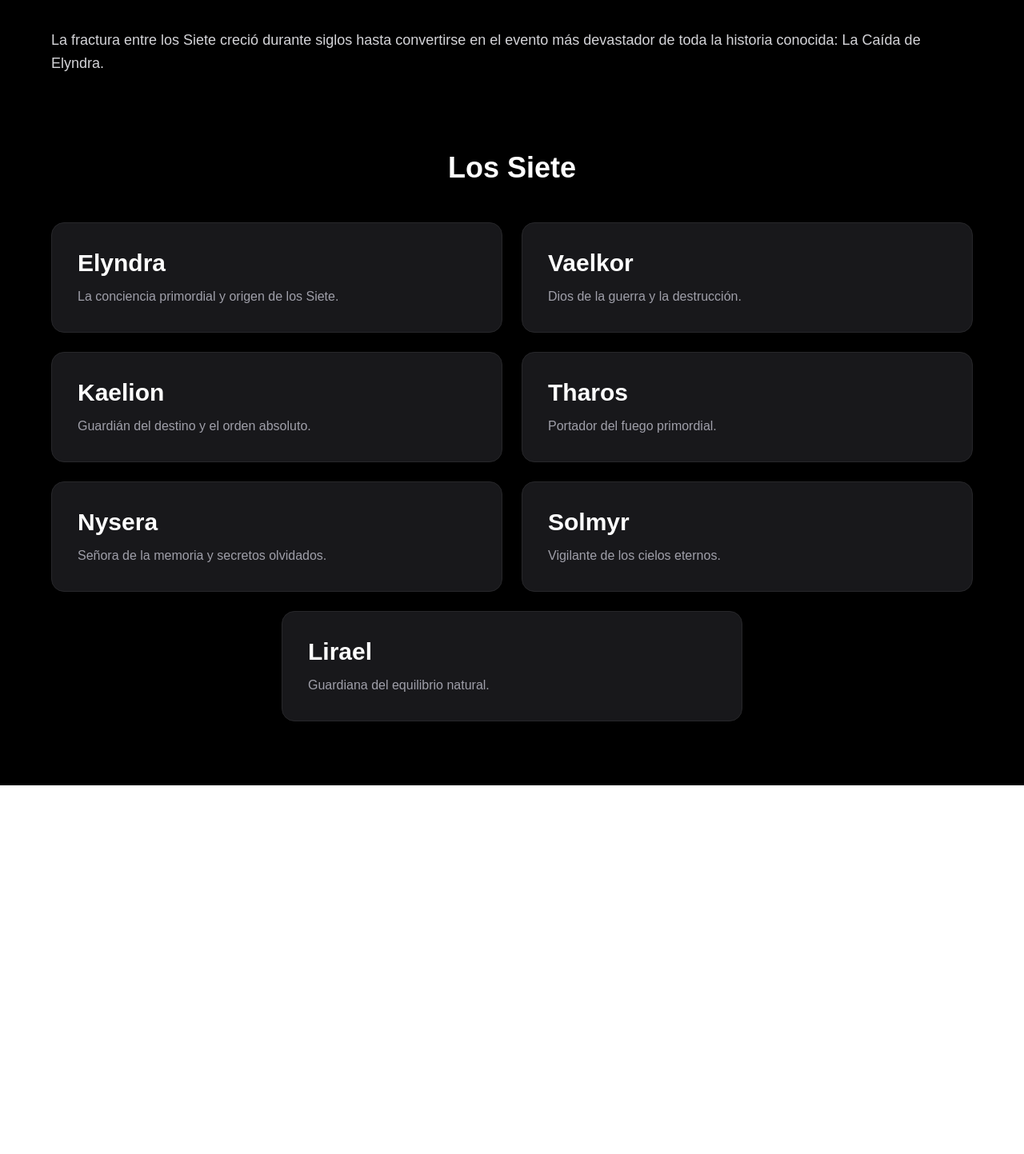
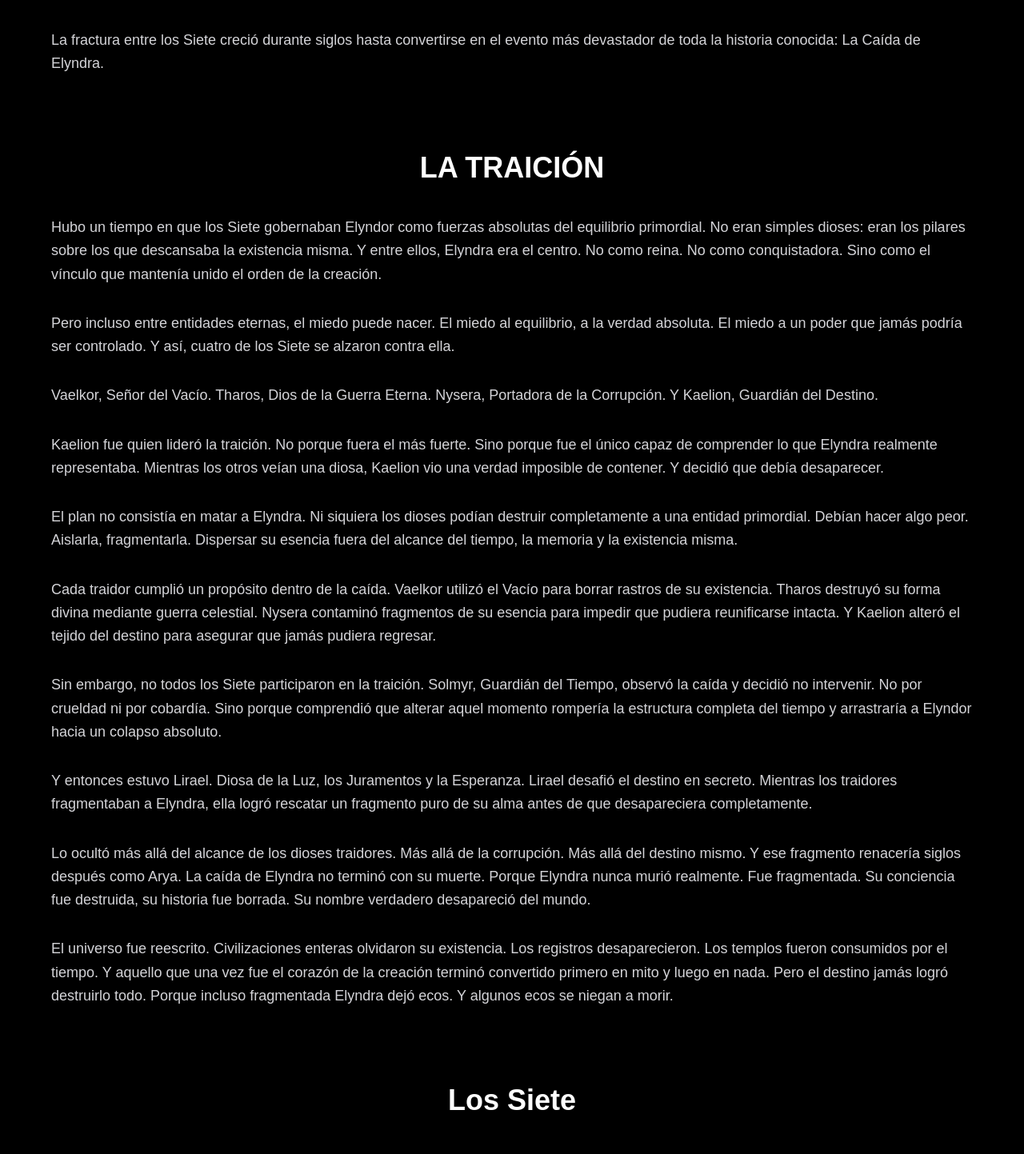
Before and after one commit to Zangentzu/elyndor-web, a Next.js app: page /dioses in a window 1280 px wide. Shown: the part 524-1967 px from the top of the page at 80% size. Before the commit the page ends 1506 px from the top, so only its background shows below. Built offline with nearby package versions, Linux system fonts and the light colour scheme.

Commit message:
update lore de Dioses

```diff
--- a/app/dioses/page.tsx
+++ b/app/dioses/page.tsx
@@ -41,6 +41,55 @@ export default function Dioses() {
             La fractura entre los Siete creció durante siglos hasta convertirse
             en el evento más devastador de toda la historia conocida:
             La Caída de Elyndra.
+          </p>
+
+        </div>
+
+        {/* 🔥 TRAICIÓN */}
+        <div className="text-zinc-300 text-lg leading-relaxed space-y-8 mb-24">
+
+          <h2 className="text-4xl font-bold text-center text-white mb-10">
+            LA TRAICIÓN
+          </h2>
+
+          <p>
+            Hubo un tiempo en que los Siete gobernaban Elyndor como fuerzas absolutas del equilibrio primordial. No eran simples dioses: eran los pilares sobre los que descansaba la existencia misma. Y entre ellos, Elyndra era el centro. No como reina. No como conquistadora. Sino como el vínculo que mantenía unido el orden de la creación.
+          </p>
+
+          <p>
+            Pero incluso entre entidades eternas, el miedo puede nacer. El miedo al equilibrio, a la verdad absoluta. El miedo a un poder que jamás podría ser controlado. Y así, cuatro de los Siete se alzaron contra ella.
+          </p>
+
+          <p>
+            Vaelkor, Señor del Vacío. Tharos, Dios de la Guerra Eterna. Nysera, Portadora de la Corrupción. Y Kaelion, Guardián del Destino.
+          </p>
+
+          <p>
+            Kaelion fue quien lideró la traición. No porque fuera el más fuerte. Sino porque fue el único capaz de comprender lo que Elyndra realmente representaba. Mientras los otros veían una diosa, Kaelion vio una verdad imposible de contener. Y decidió que debía desaparecer.
+          </p>
+
+          <p>
+            El plan no consistía en matar a Elyndra. Ni siquiera los dioses podían destruir completamente a una entidad primordial. Debían hacer algo peor. Aislarla, fragmentarla. Dispersar su esencia fuera del alcance del tiempo, la memoria y la existencia misma.
+          </p>
+
+          <p>
+            Cada traidor cumplió un propósito dentro de la caída. Vaelkor utilizó el Vacío para borrar rastros de su existencia. Tharos destruyó su forma divina mediante guerra celestial. Nysera contaminó fragmentos de su esencia para impedir que pudiera reunificarse intacta. Y Kaelion alteró el tejido del destino para asegurar que jamás pudiera regresar.
+          </p>
+
+          <p>
+            Sin embargo, no todos los Siete participaron en la traición. Solmyr, Guardián del Tiempo, observó la caída y decidió no intervenir. No por crueldad ni por cobardía. Sino porque comprendió que alterar aquel momento rompería la estructura completa del tiempo y arrastraría a Elyndor hacia un colapso absoluto.
+          </p>
+
+          <p>
+            Y entonces estuvo Lirael. Diosa de la Luz, los Juramentos y la Esperanza. Lirael desafió el destino en secreto. Mientras los traidores fragmentaban a Elyndra, ella logró rescatar un fragmento puro de su alma antes de que desapareciera completamente.
+          </p>
+
+          <p>
+            Lo ocultó más allá del alcance de los dioses traidores. Más allá de la corrupción. Más allá del destino mismo. Y ese fragmento renacería siglos después como Arya. La caída de Elyndra no terminó con su muerte. Porque Elyndra nunca murió realmente. Fue fragmentada. Su conciencia fue destruida, su historia fue borrada. Su nombre verdadero desapareció del mundo.
+          </p>
+
+          <p>
+            El universo fue reescrito. Civilizaciones enteras olvidaron su existencia. Los registros desaparecieron. Los templos fueron consumidos por el tiempo. Y aquello que una vez fue el corazón de la creación terminó convertido primero en mito y luego en nada. Pero el destino jamás logró destruirlo todo. Porque incluso fragmentada Elyndra dejó ecos. Y algunos ecos se niegan a morir.
           </p>
 
         </div>
```
